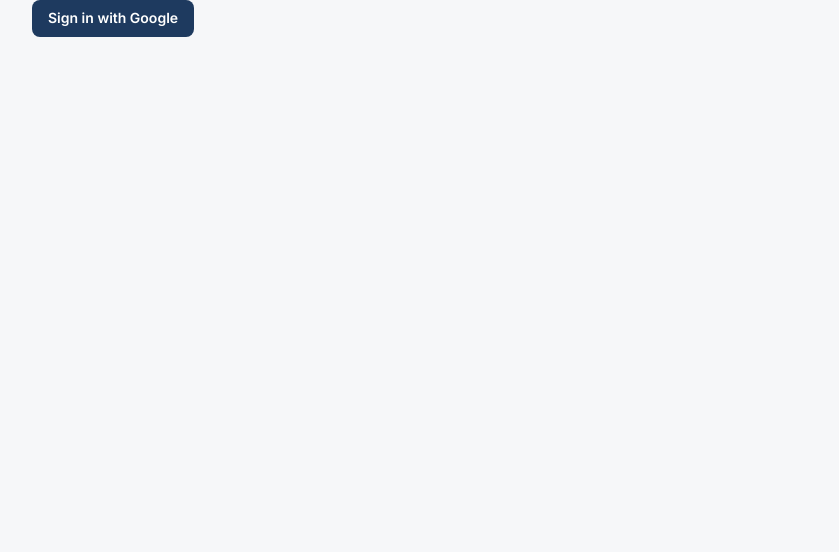
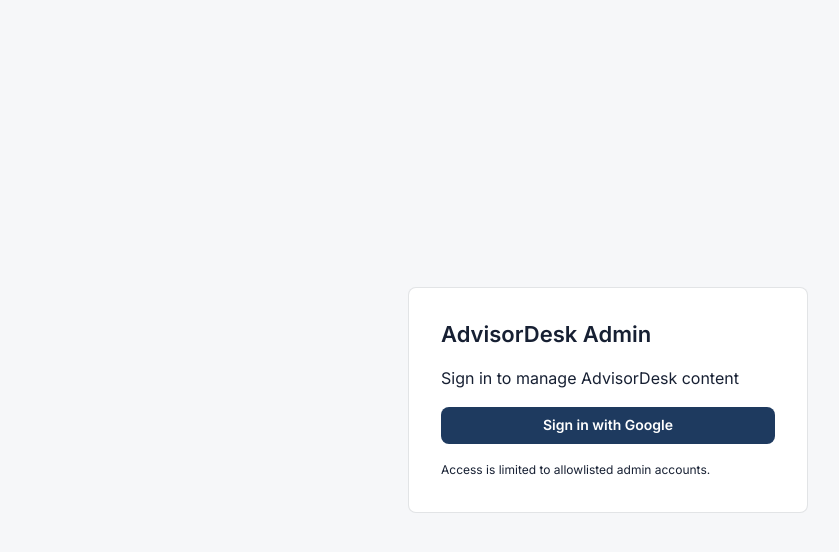
Before and after one commit to TyagiAkanksha/AdvisorDesk, a Next.js app in the folder apps/admin/: page /signin in a window 1280 px wide. Shown: the top 552 px of the page, without its empty margins (32-871 px from the left). Built offline with nearby package versions, Linux system fonts and the light colour scheme; no server answers; what @mui/material-nextjs would draw is missing.

Commit message:
feat(admin): sign-in card with ?error= messaging (p8 t16)

```diff
--- a/apps/admin/src/app/signin/page.tsx
+++ b/apps/admin/src/app/signin/page.tsx
@@ -1,14 +1,18 @@
 import type { Metadata } from 'next';
 
 import { SignInScreen } from '@/components/auth/SignInScreen';
-import { PageContainer } from '@/components/common';
+
+interface PageProps {
+  searchParams: Promise<{ error?: string | string[] }>;
+}
 
 export const metadata: Metadata = { title: 'Sign in' };
 
-export default function Page() {
-  return (
-    <PageContainer>
-      <SignInScreen />
-    </PageContainer>
-  );
+// phase-8 task-16 (DESIGN.md §C2): the `?error=` reason task 13's API redirect carries is read
+// here (a Server Component) and passed down as a prop — `useSearchParams()` in the screen would
+// force a Suspense boundary and make the screen a client island for no gain. A repeated
+// `?error=` (string[]) is treated as absent.
+export default async function Page({ searchParams }: PageProps) {
+  const { error } = await searchParams;
+  return <SignInScreen error={typeof error === 'string' ? error : undefined} />;
 }
--- a/apps/admin/src/components/auth/SignInScreen/Component.tsx
+++ b/apps/admin/src/components/auth/SignInScreen/Component.tsx
@@ -1,5 +1,9 @@
-import { Button } from '@/components/common';
+import { Alert, Box, Button, Paper, Stack, Typography } from '@/components/common';
 import { API_BASE_URL } from '@/lib/apiBase';
+import { APP_NAME, SIGN_IN_BUTTON_LABEL, SIGN_IN_FINE_PRINT, SIGN_IN_SUBTITLE } from '@/lib/copy';
+import { signInErrorMessage } from '@/lib/signInError';
+
+import type { SignInScreenProps } from './interface';
 
 // task-04 / PRD §5.1: sign-in is a real anchor navigation to the backend's
 // Google OAuth redirect — never a JS-driven fetch. Passing `href` to the
@@ -9,10 +13,42 @@
 // misconfigured production build fails loudly at build time instead of
 // shipping an `href="undefined/api/v1/auth/login"` anchor (review round 1,
 // I2).
-export default function Component() {
+//
+// phase-8 task-16 (DESIGN.md §C2): the bare button is now a centred outlined
+// card (wordmark, subtitle, button, fine print) plus an optional `?error=`
+// message. `error` is a plain prop (not `useSearchParams()`) so this stays a
+// Server Component with no hooks and no Suspense boundary.
+export default function Component({ error }: SignInScreenProps) {
+  const message = signInErrorMessage(error);
+
   return (
-    <Button variant="contained" href={`${API_BASE_URL}/api/v1/auth/login`}>
-      Sign in with Google
-    </Button>
+    <Box
+      component="main"
+      sx={{
+        minHeight: '100vh',
+        display: 'flex',
+        alignItems: 'center',
+        justifyContent: 'center',
+        p: 2,
+      }}
+    >
+      <Paper variant="outlined" sx={{ p: 4, width: '100%', maxWidth: 400 }}>
+        <Stack spacing={2}>
+          <Typography variant="h3" component="h1">
+            {APP_NAME}
+          </Typography>
+          <Typography variant="body1" color="text.secondary">
+            {SIGN_IN_SUBTITLE}
+          </Typography>
+          {message ? <Alert severity="error">{message}</Alert> : null}
+          <Button variant="contained" href={`${API_BASE_URL}/api/v1/auth/login`} fullWidth>
+            {SIGN_IN_BUTTON_LABEL}
+          </Button>
+          <Typography variant="caption" color="text.secondary" component="p">
+            {SIGN_IN_FINE_PRINT}
+          </Typography>
+        </Stack>
+      </Paper>
+    </Box>
   );
 }
--- a/apps/admin/src/components/auth/SignInScreen/index.ts
+++ b/apps/admin/src/components/auth/SignInScreen/index.ts
@@ -1 +1,2 @@
 export { default as SignInScreen } from './Component';
+export type { SignInScreenProps } from './interface';
--- /dev/null
+++ b/apps/admin/src/components/auth/SignInScreen/interface.ts
@@ -0,0 +1,4 @@
+export interface SignInScreenProps {
+  /** The `?error=` reason from the URL, forwarded by the page; unknown values show nothing. */
+  error?: string;
+}
--- a/apps/admin/src/lib/copy.ts
+++ b/apps/admin/src/lib/copy.ts
@@ -26,3 +26,11 @@
 export const OPEN_NAVIGATION_LABEL = 'Open navigation';
 export const AGENT_BUTTON_LABEL = 'Agent';
 export const SIGN_OUT_LABEL = 'Sign out';
+
+// phase-8 task-16 (DESIGN.md §C2): sign-in card copy, incl. the two `?error=` reasons task 13's
+// API redirect can carry (see src/lib/signInError.ts).
+export const SIGN_IN_SUBTITLE = 'Sign in to manage AdvisorDesk content';
+export const SIGN_IN_BUTTON_LABEL = 'Sign in with Google';
+export const SIGN_IN_FINE_PRINT = 'Access is limited to allowlisted admin accounts.';
+export const SIGN_IN_ERROR_FORBIDDEN = "This Google account isn't on the admin allowlist.";
+export const SIGN_IN_ERROR_STATE = 'Sign-in expired or was tampered with. Please try again.';
--- /dev/null
+++ b/apps/admin/src/lib/signInError.ts
@@ -0,0 +1,15 @@
+import { SIGN_IN_ERROR_FORBIDDEN, SIGN_IN_ERROR_STATE } from './copy';
+
+// phase-8 task-16 (DESIGN.md §C2): maps the `?error=` reason task 13's API callback redirect
+// carries to a friendly message. Anything not on this allowlist (missing, unknown, or
+// attacker-controlled) renders nothing — the raw query value is never echoed back to the page.
+export function signInErrorMessage(reason: string | undefined): string | null {
+  switch (reason) {
+    case 'forbidden':
+      return SIGN_IN_ERROR_FORBIDDEN;
+    case 'state':
+      return SIGN_IN_ERROR_STATE;
+    default:
+      return null;
+  }
+}
```
Also changed, not shown: 2 other files (tests, documents, lock files or other folders).
